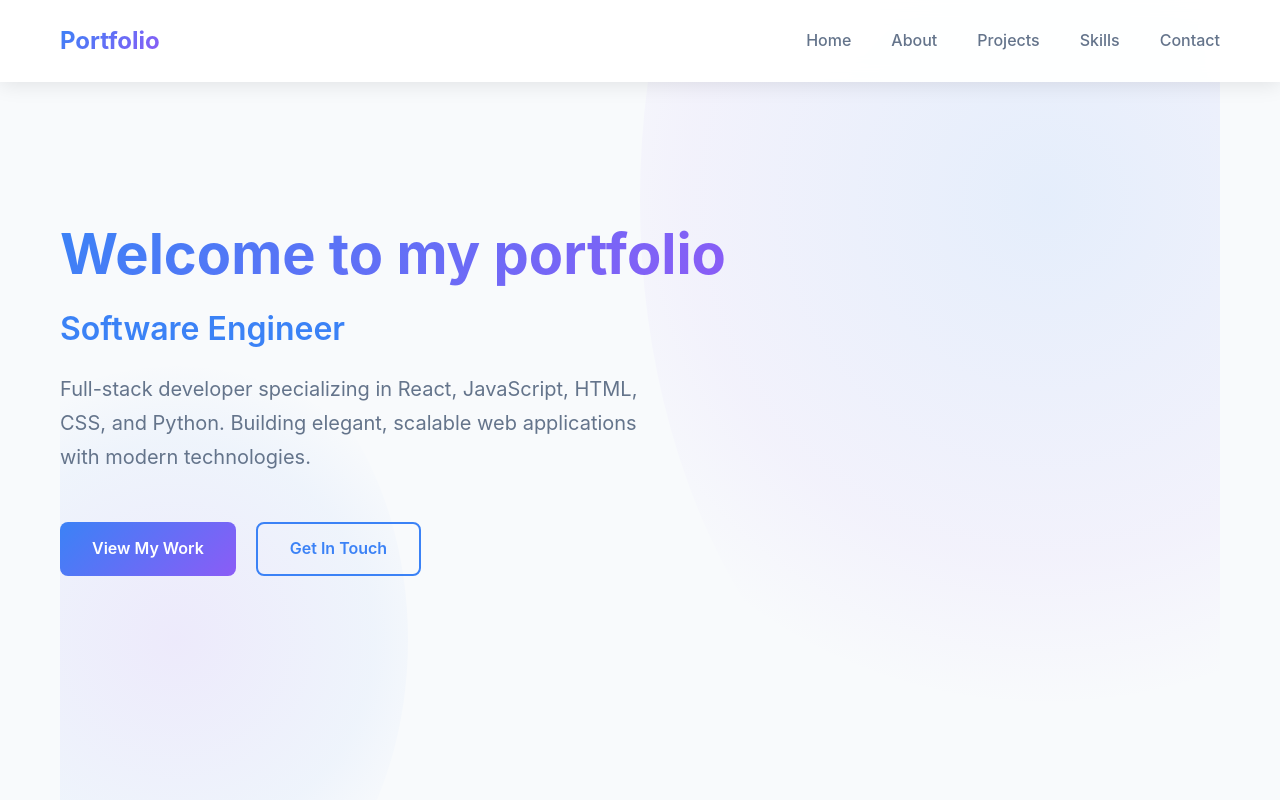
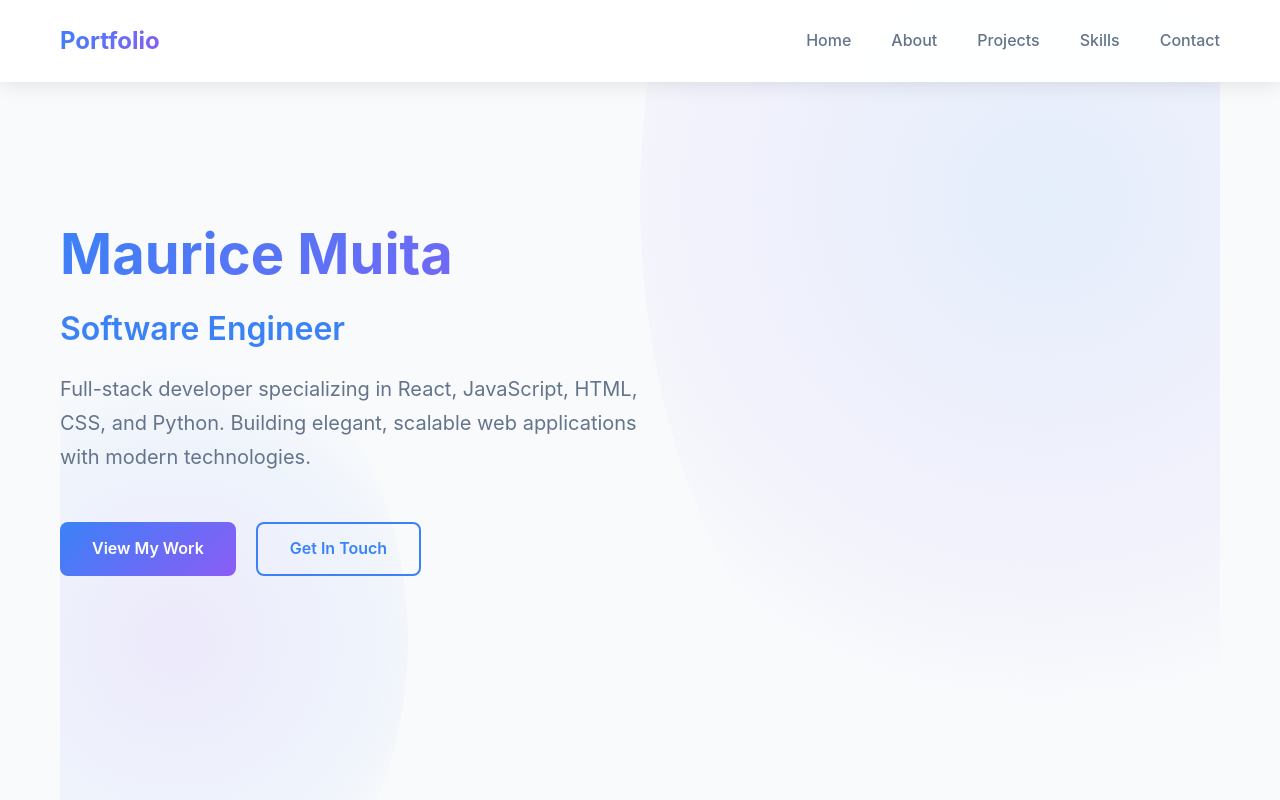
Before and after one commit to Maurice-18/my-portfolio, a React (Create React App) app: page / in a window 1280 px wide. Shown: the top 800 px of the page. Built offline with nearby package versions, Linux system fonts and the light colour scheme.

Commit message:
intial commit

```diff
--- a/src/components/Hero.jsx
+++ b/src/components/Hero.jsx
@@ -5,7 +5,7 @@ function Hero() {
   return (
     <section id="home" className="hero-section">
       <div className="hero-content">
-        <h1>Welcome to my portfolio</h1>
+        <h1>Maurice Muita</h1>
         <h2 className="hero-subtitle">Software Engineer</h2>
         <p className="hero-description">
           Full-stack developer specializing in React, JavaScript, HTML, CSS, and Python.
```
